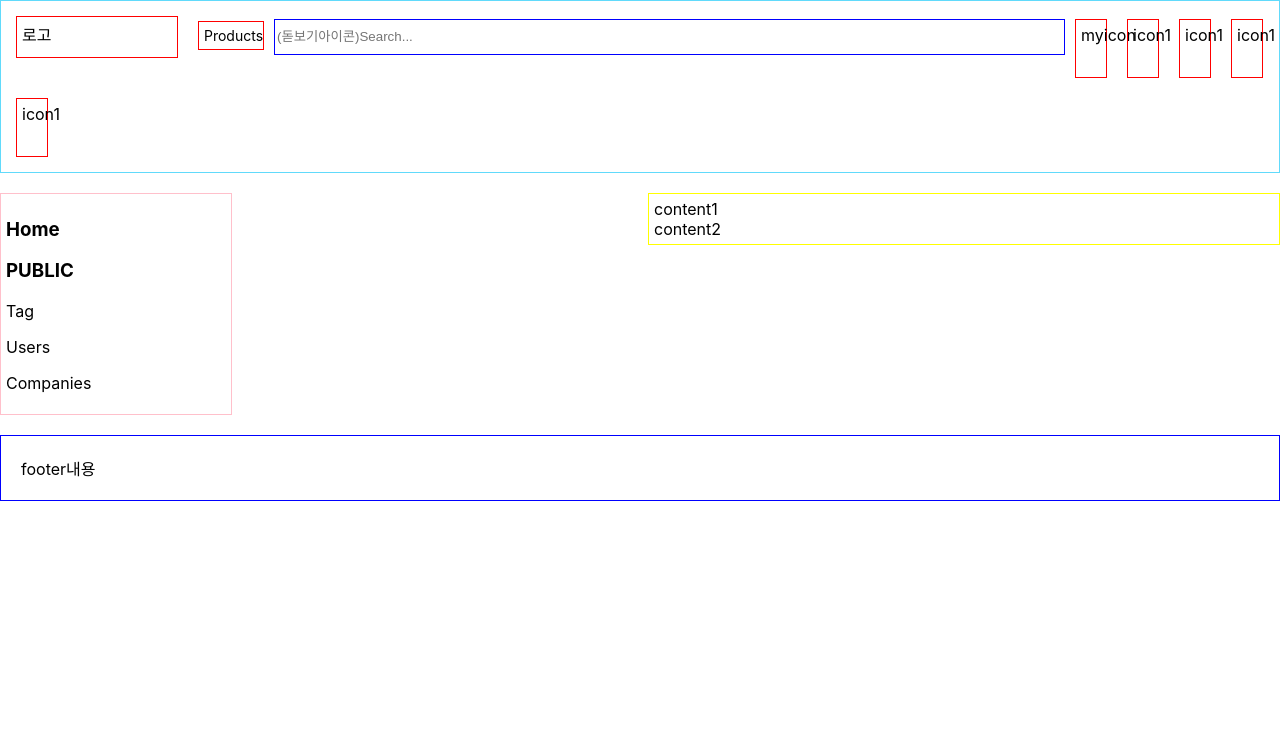
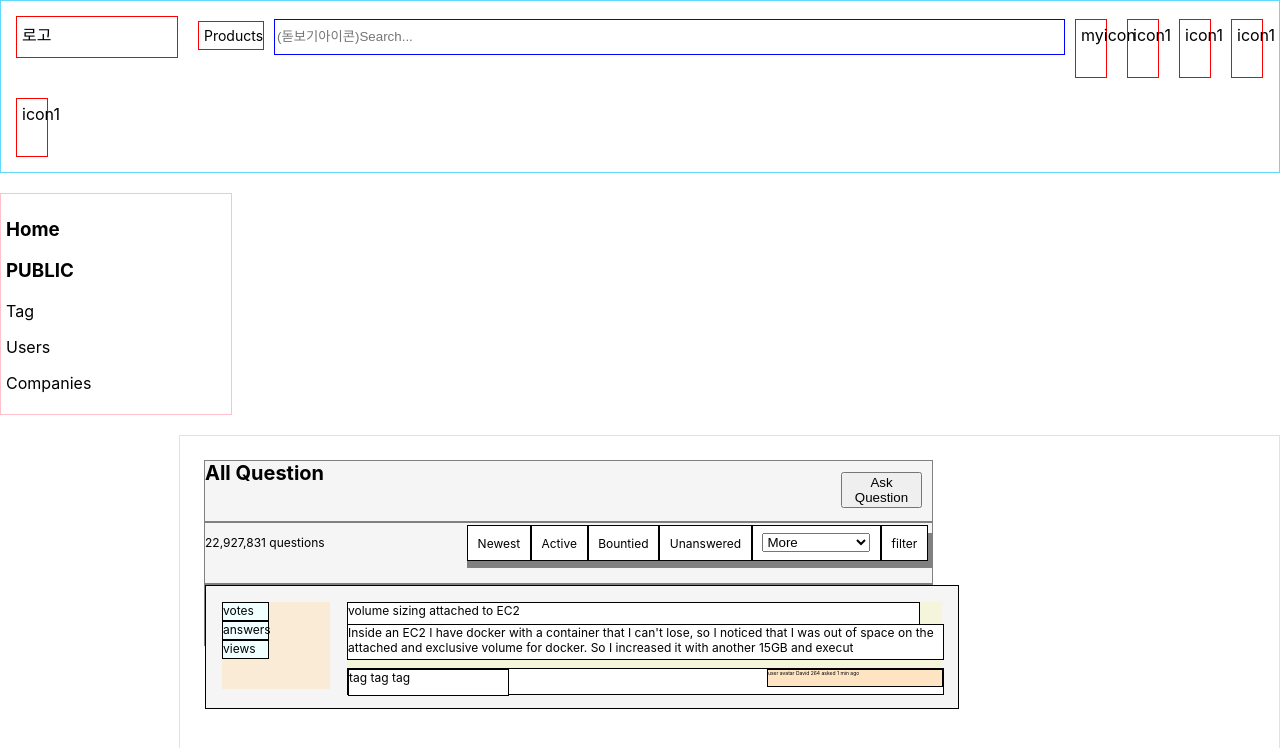
Before and after one commit to starbuckschair/stackoverflowclone, a React (Create React App) app: page / in a window 1280 px wide. Shown: the top 748 px of the page. Built offline with nearby package versions, Linux system fonts and the light colour scheme.

Commit message:
article추가

```diff
--- a/src/App.css
+++ b/src/App.css
@@ -50,16 +50,149 @@ aside {
   border: 1px solid pink;
 }
 
-section {
-  width: 620px;
-  padding: 5px;
+article {
+  width: 1051px;
+  height: 2275px;
+  padding: 24px;
   float: right;
   margin-bottom: 20px;
   border: 1px solid yellow;
+}
 
+section {
+  width: 727px;
+  height: 60px;
+  background-color: whitesmoke;
+  border: 1px solid gray;
+  font-size: 12px;
+}
+
+section .headline {
+  text-align: left;
+  font-size: 20px;
+  font-family: inherit;
+  font-weight: bold;
+  float: left;
+}
+
+.questionButton {
+  width: 80.223px;
+  height: 15px;
+  padding: 10.4px;
+  float: right;
+}
+
+.TotalQuestions {
+  width: 250px;
+  height: 22px;
+  margin-right: 12px;
+  float: left;
+}
+.filterBar {
+  width: 465px;
+  height: 35px;
+  background-color: gray;
+  float:right;
+  margin-top: 10px;
+}
+
+.filterBarButton {
+  width: 43px;
+  height: 14px;
+  padding: 9.6px;
+  margin: 0 0 -1 -1;
+  background-color: white;
+  border: 1px solid black;
+  display: inline;
+}
+
+.filterBarButton Active {
+  width: 35px;
+  height: 14px;
+}
+
+.filterBarButton Bountied {
+  width: 85px;
+  height: 14px;
+}
+
+.filterBarButton Unanswered {
+  width: 70px;
+  height: 14px;
+}
+
+section .filteredQuestion {
+  width: 720px;
+  height: 90px;
+  padding: 16px 16px 16px 16px;
+  border: 1px solid black;
+  background-color: whitesmoke;
+}
+
+.filteredQuestion .leftBox{
+  width: 108px;
+  height: 87px;
+  background-color: antiquewhite;
+  margin-right: 16px;
+  margin-bottom: 4px;
+  float: left;
 
 }
 
+.filteredQuestion .leftBox .leftBoxSons {
+  width: 45px;
+  height: 17px;
+  background-color: azure;
+  border: 1px solid black;
+}
+
+section .rightBox {
+  width: 595px;
+  height: 90.867px;
+  background-color: beige;
+  float: right;
+}
+
+.rightBoxSons {
+  width: 571px;
+  height: 22px;
+  background-color: white;
+  margin-right: 24px;
+  border: 1px solid black;
+}
+
+.rightBoxSons2 {
+  width: 595px;
+  height: 34px;
+  background-color: white;
+  margin-top: -2px;
+  margin-bottom: 8px;
+  border: 1px solid black;
+}
+.rightBoxSons3 {
+  width: 595px;
+  height: 25px;
+  background-color: white;
+  border: 1px solid black;
+}
+
+.tagBox {
+  width: 159px;
+  height: 25px;
+  background-color: white;
+  border: 1px solid black;
+  float: left;
+
+}
+.currentAskedTime {
+  width: 174px;
+  height: 16px;
+  /* margin-left: 255px; */
+  float: right;
+  border: 1px solid black;
+  background-color: bisque;
+  font-size: 5px;
+}
 footer {
   clear: both;
   padding: 20px;
--- a/src/App.js
+++ b/src/App.js
@@ -23,12 +23,56 @@ function App() {
         <p> Users</p>
         <p> Companies</p>
       </aside>
-      <section>
-        <article>
-          <div>content1</div>
-          <div>content2</div>
-        </article>
-      </section>
+      <article>
+        <section>
+          <div className="headline">All Question</div>
+          <div className="questionButton">
+          <button>Ask Question</button>
+          </div>
+        </section>
+        <section>
+          <div className="TotalQuestions">
+            <p>22,927,831 questions</p>
+          </div>
+          <div className="filterBar">
+            <div className="filterBarButton">Newest</div>
+            <div className="filterBarButton Active">Active</div>
+            <div className="filterBarButton Bountied">Bountied</div>
+            <div className="filterBarButton Unanswered">Unanswered</div>
+            <div className="filterBarButton">
+
+  					<select id="uclass">
+  						<option value="archi">Frequent</option>
+  						<option value="mechanic">Score</option>
+  						<option value="indust">Unanswered</option>
+  						<option value="elec">전기전자공학과</option>
+  						<option value="computer" selected>More</option>
+  						<option value="chemical">Custom Filters</option>
+  					</select>
+            </div>
+            <div className="filterBarButton">filter</div>
+          </div>
+        </section>
+        <section>
+          <div className="filteredQuestion">
+            <div className="leftBox">
+              <div className="leftBoxSons">votes</div>
+              <div className="leftBoxSons">answers</div>
+              <div className="leftBoxSons">views</div>
+            </div>
+            <div className="rightBox">
+              <div className="rightBoxSons">volume sizing attached to EC2</div>
+              <div className="rightBoxSons2">Inside an EC2 I have docker with a container that I can't lose, so I noticed that I was out of space on the attached and exclusive volume for docker. So I increased it with another 15GB and execut</div>
+              <div className="rightBoxSons3">
+                <div className="tagBox">tag tag tag</div>
+                <div className="currentAskedTime">
+                user avatar David 264 asked 1 min ago
+                </div>
+              </div>
+            </div>
+          </div>
+        </section>
+      </article>
       <footer>
         <div>footer내용 </div>
         {/* 주소입력 */}
```
